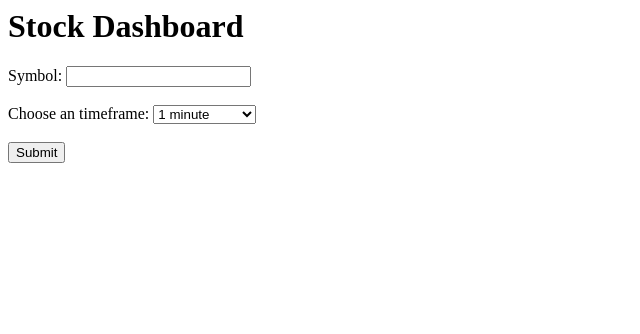
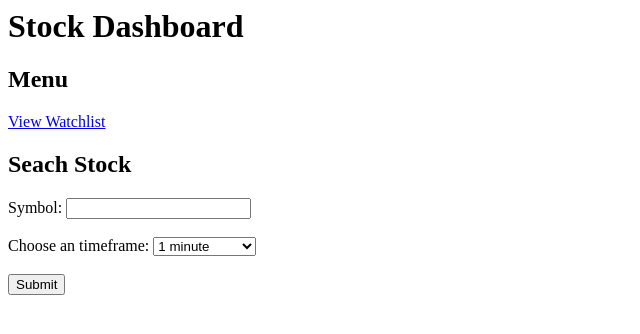
Before and after one commit to stefandobra/03_stock_dashboard, a Flask app: page / in a window 1280 px wide. Shown: the top 334 px of the page, without its empty margins (0-640 px from the left). Run offline with Flask 3, Linux system fonts and the light colour scheme.

Commit message:
Add navigation links between index and watchlist pages

```diff
--- a/templates/index.html
+++ b/templates/index.html
@@ -2,6 +2,12 @@
 
 <h1>Stock Dashboard</h1>
 
+<h2>Menu</h2>
+<nav>
+    <a href="/watchlist">View Watchlist</a>
+</nav>
+
+<h2>Seach Stock</h2>
 <form action="/" method="post">
   <label for="symbol">Symbol:</label>
   <input type="text" id="symbol" name="symbol"><br><br>
--- a/templates/watchlist.html
+++ b/templates/watchlist.html
@@ -6,6 +6,11 @@
     </style>
     <h1>Watchlist</h1>
 
+    <nav>
+        <a href="/">Home page</a>
+    </nav>
+
+    <br>
     {% if watchlist_data %}
         <table style="width: 100%;">
             <tr>
```
